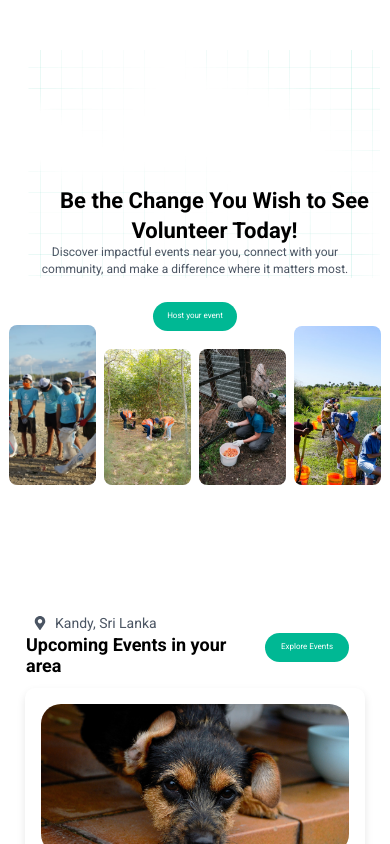
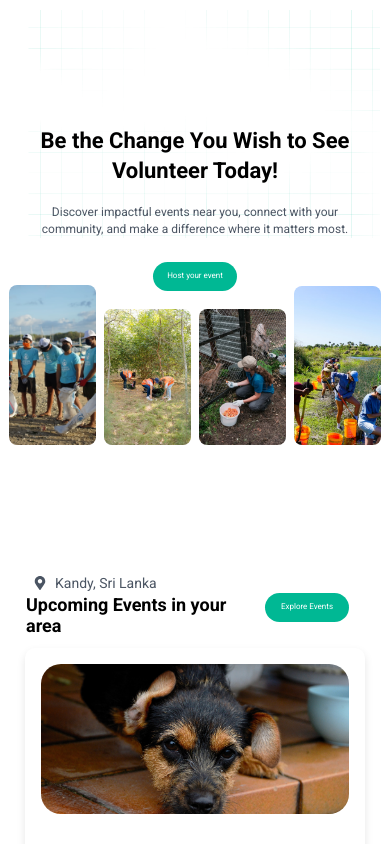
Before and after one commit to Code-Plus-lyxux/charity-events-web-front, a Next.js app: page /Home in a window 390 px wide. Shown: the top 844 px of the page. Built offline with nearby package versions, Linux system fonts and the light colour scheme.

Commit message:
Improved mobile view

```diff
--- a/src/app/Home/Home.css
+++ b/src/app/Home/Home.css
@@ -10,7 +10,7 @@
       width: 352px;
       height: 60px;
       margin-top: 40px;
-      margin-left: 19px;
+      margin: auto;
       gap: 8px;
     }
 
@@ -27,6 +27,7 @@
         line-height: 29.93px;
         font-weight: 700;
         text-align: center;
+        margin-top: auto;
       }
 
 
@@ -83,6 +84,8 @@
         padding: 0 10px;
         width: 390px;
         height: 746px;
+        margin-left: auto;
+        margin-right: auto;
       }
 
 
@@ -189,7 +192,9 @@
     .whatwedo-section {
         width: 390px;
         height: 1042px;
-        margin-top:300px
+        margin-top:300px;
+        margin-left: auto;
+        margin-right: auto;
 
       }
       .whatwedo-header {
```
Lines whose indentation alone changed are shown as unchanged.
